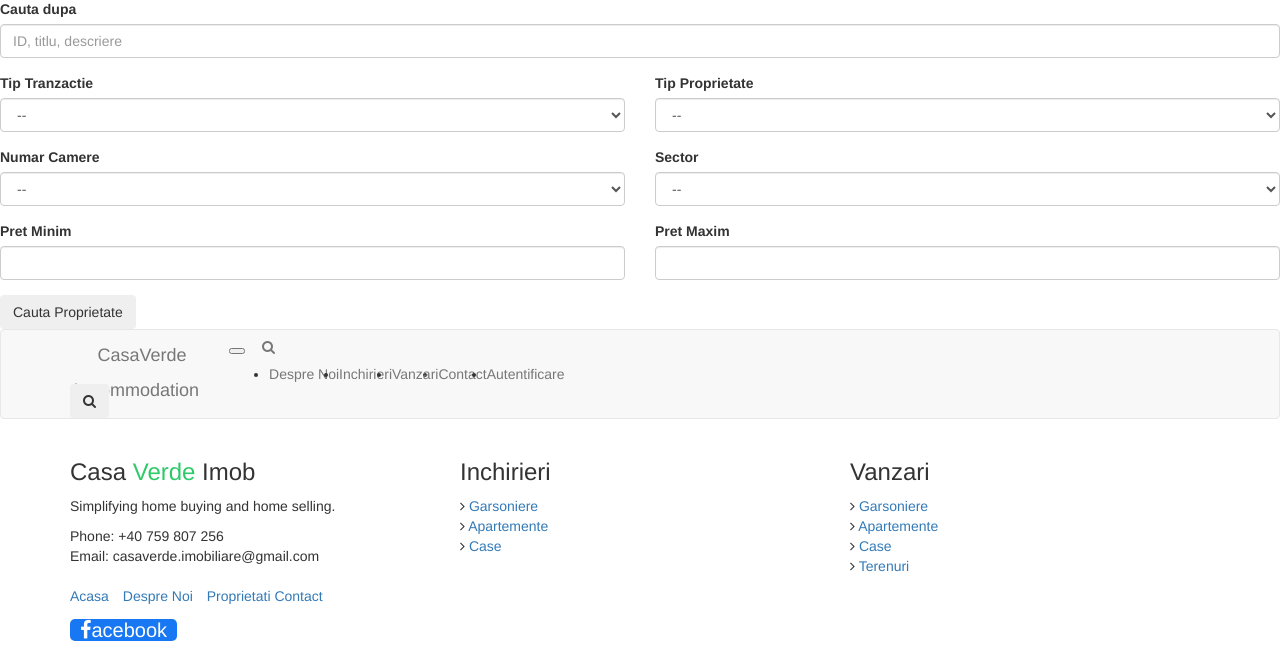
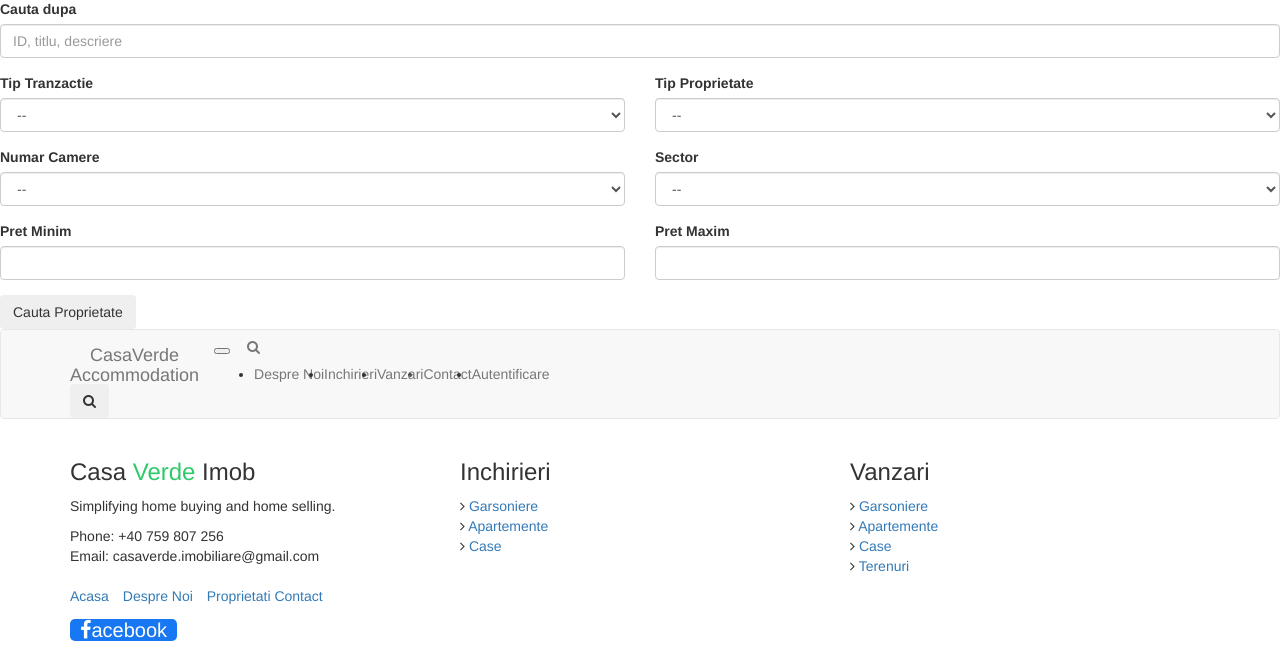
Before and after one commit to sebastian8907/CasaVerdeImob.V2, a Django app: template templates/base.html in a window 1280 px wide. Shown: the part 57-712 px from the top of the page. Run offline with Django 3.2, Linux system fonts and the light colour scheme; the template is opened without the code that fills it, so the values that code supplies are empty; some libraries are stand-ins or nearby versions.

Commit message:
replaced small with span for sub-brand

```diff
--- a/templates/base.html
+++ b/templates/base.html
@@ -120,7 +120,7 @@
         </button>
         <a class="navbar-brand text-brand text-center" href="{% url 'homepage' %}">
             Casa<span class="color-b">Verde</span><br>
-            <small class="navbar-brand">Accommodation</small>
+            <span class="sub-brand">Accommodation</span>
         </a>
         <button type="button" class="btn btn-link nav-search navbar-toggle-box-collapse d-md-none"
                 data-toggle="collapse"
```
